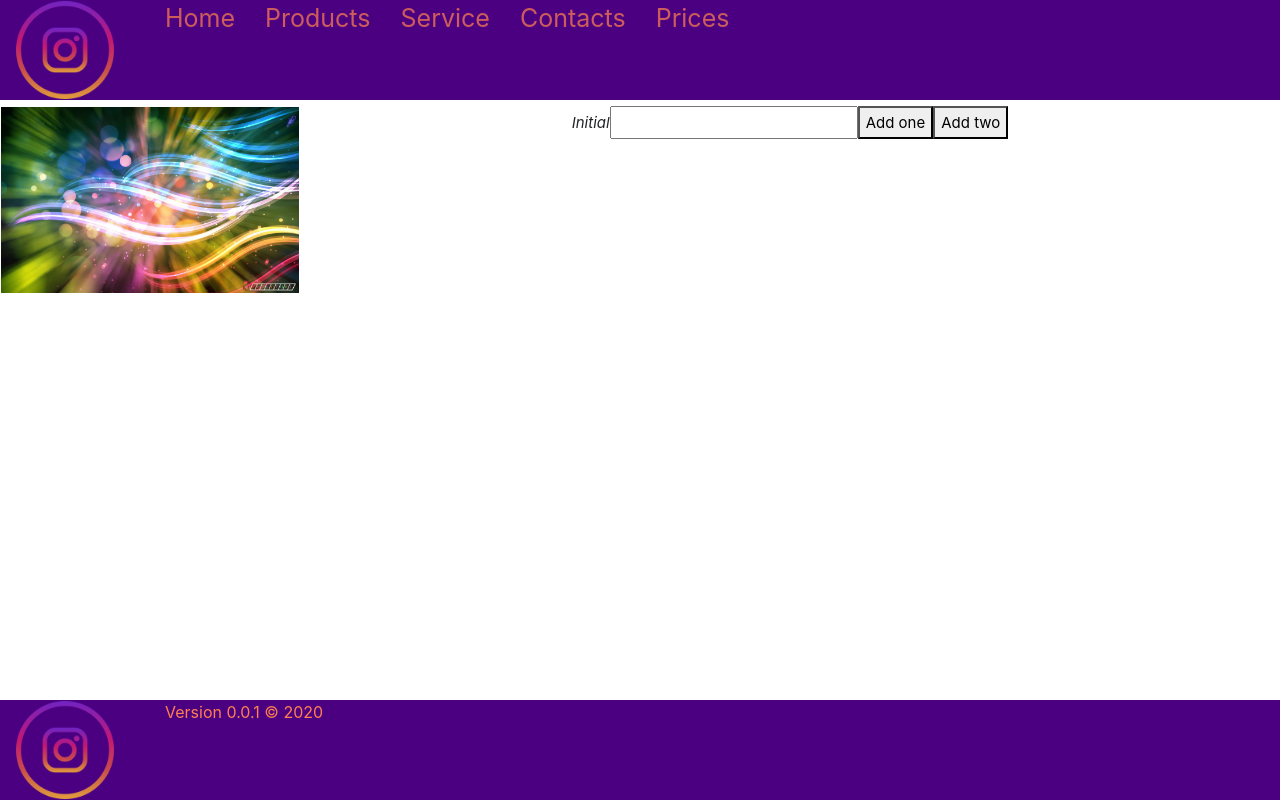
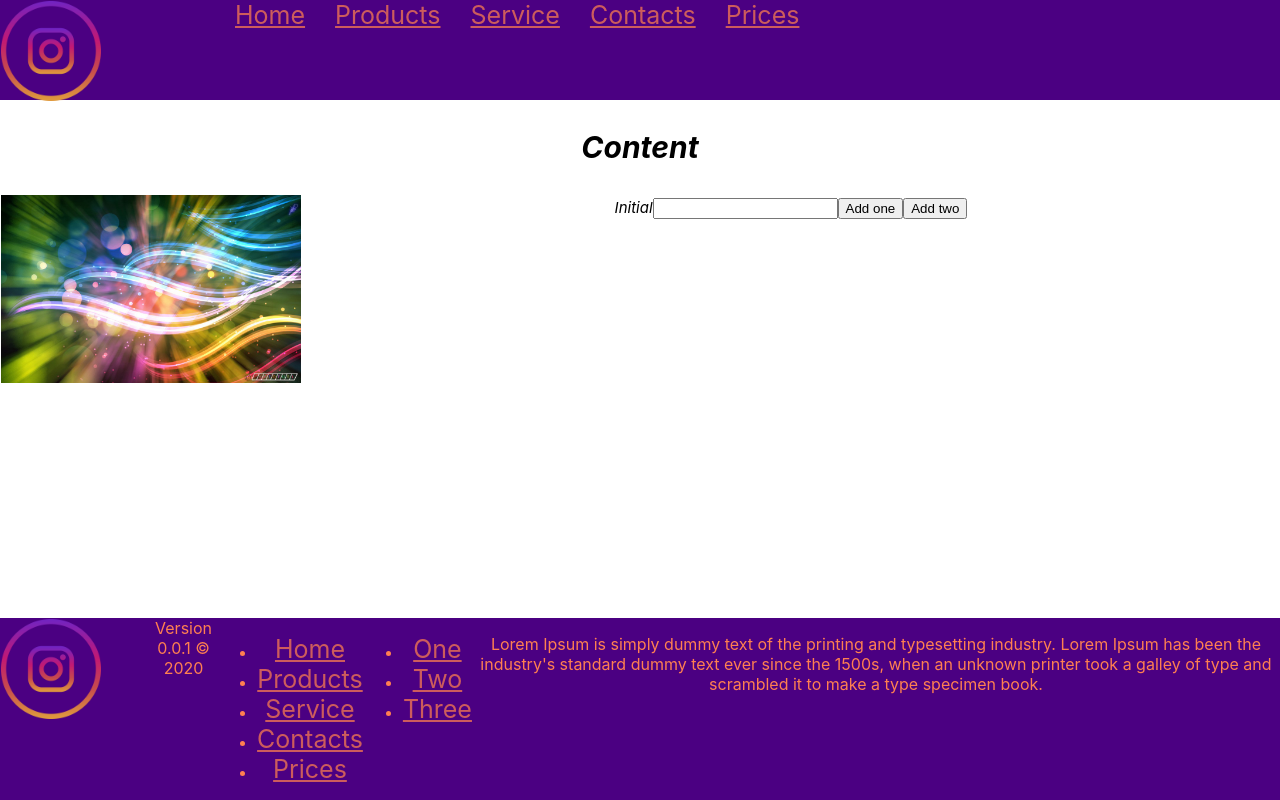
Before and after one commit to TatsianaH/cra1, a React (Create React App) app: page / in a window 1280 px wide. Built offline with nearby package versions, Linux system fonts and the light colour scheme.

Commit message:
add props

```diff
--- a/public/index.html
+++ b/public/index.html
@@ -24,11 +24,6 @@
       work correctly both with client-side routing and a non-root public URL.
       Learn how to configure a non-root public URL by running `npm run build`.
     -->
-
-    <link rel = "stylesheet"
-          href = "https://stackpath.bootstrapcdn.com/bootstrap/4.4.1/css/bootstrap.min.css">
-    <link rel = "stylesheet"
-          href = "https://stackpath.bootstrapcdn.com/font-awesome/4.7.0/css/font-awesome.min.css">
     <title>React App</title>
   </head>
   <body>
--- a/src/components/App.jsx
+++ b/src/components/App.jsx
@@ -4,41 +4,54 @@
 import Footer from "./Footer";
 import Content from "./Content";
 
-function App() {
 const items = [
     {
-            text:'Home',
+        text: 'Home',
         link: 'home-page',
     },
     {
-            text:'Products',
+        text: 'Products',
         link: 'goods',
     },
     {
-            text:'Service',
+        text: 'Service',
         link: 'service',
     },
     {
-            text:'Contacts',
+        text: 'Contacts',
         link: 'contacts',
     },
     {
-            text:'Prices',
+        text: 'Prices',
         link: 'prices',
     },
 
 ];
 
+const items2 = [
+    {
+        text: 'One',
+        link: 'page-one',
+    },
+    {
+        text: 'Two',
+        link: 'page-two',
+    },
+    {
+        text: 'Three',
+        link: 'page-three',
+    },
+];
+const textStory = 'Lorem Ipsum is simply dummy text of the printing and typesetting industry. Lorem Ipsum has been the industry\'s standard dummy text ever since the 1500s, when an unknown printer took a galley of type and scrambled it to make a type specimen book.';
+
+function App() {
     return (
         <div className="App">
-      <Header
-      menuItems={items}
-      />
+            <Header menuItems={items}/>
             <Content/>
-      <Footer/>
+            <Footer menuItems={items} items2={items2} textStory={textStory}/>
         </div>
     );
 }
 
 export default App;
-// сделать меню в footer тоже, 3 меню в каждом по три пункта; все должно идти из App
--- a/src/components/Content.jsx
+++ b/src/components/Content.jsx
@@ -5,11 +5,11 @@
 function Content() {
     let name = 'Initial';
 
-    function clickButtonHandler(value){
+    const clickButtonHandler = (value) => {
         console.log('Clicked!' + name);
     }
 
-    function inputHandler(e){
+    const inputHandler = (e) => {
         name = e.target.value;
         console.log(e.target.value);
     }
@@ -17,15 +17,12 @@
 
     return (
         <main>
-          <h1>
-              Content
-          </h1>
+            <h1>Content</h1>
             {name}
             <input type="text" onChange={inputHandler}/>
-
             <button onClick={() => clickButtonHandler(1)}>Add one</button>
             <button onClick={() => clickButtonHandler(2)}>Add two</button>
-      <img src={myPhoto} alt = "Girl" className="girlPic"/>
+            <img src={myPhoto} alt="Girl" className="girlPic"/>
         </main>
     );
 }
--- a/src/components/Footer.jsx
+++ b/src/components/Footer.jsx
@@ -1,13 +1,19 @@
 import React from 'react';
 import '../App.css';
 import Logo from "./Logo";
+import Menu from './Menu';
+import Menu2 from './Menu2';
+import Menu3 from "./Menu3";
 
-function Footer() {
+function Footer(props) {
   return (
       <footer>
           <div className="container">
               <Logo/>
               Version 0.0.1 © 2020
+              <Menu menuItems = {props.menuItems}/>
+              <Menu2 items2 = {props.items2}/>
+              <Menu3 textStory = {props.textStory}/>
           </div>
       </footer>
   );
--- a/src/components/Menu.jsx
+++ b/src/components/Menu.jsx
@@ -6,7 +6,7 @@
   return (
       <nav>
           <ul>
-              {props.menuItems.map(el => <MenuItem  key={el.text} menuItem ={el}/>)}
+              {props.menuItems.map(el => <MenuItem  key={el.text} menuItem={el}/>)}
           </ul>
       </nav>
   );
--- /dev/null
+++ b/src/components/Menu2.jsx
@@ -0,0 +1,15 @@
+import React from 'react';
+import '../App.css';
+import MenuItem from "./MenuItem";
+
+function Menu2(props){
+    return (
+        <nav>
+            <ul>
+                {props.items2.map(el => <MenuItem  key={el.text} menuItem={el}/>)}
+            </ul>
+        </nav>
+    );
+}
+
+export default Menu2;
--- /dev/null
+++ b/src/components/Menu3.jsx
@@ -0,0 +1,12 @@
+import React from "react";
+import '../App.css';
+
+function Menu3(props) {
+return (
+    <p>
+        {props.textStory}
+    </p>
+);
+}
+
+export default Menu3;
--- a/src/index.css
+++ b/src/index.css
@@ -51,7 +51,6 @@
   margin: 0 auto;
   text-align: center;
   display: flex;
-  margin: 0;
 }
 
 header nav {
@@ -73,7 +72,7 @@
 }
 
 main {
-padding-top: 50px;
+padding-top: 100px;
   padding-bottom: 50px;
   text-align: center;
   flex: auto;
```
Lines whose indentation alone changed are shown as unchanged.
